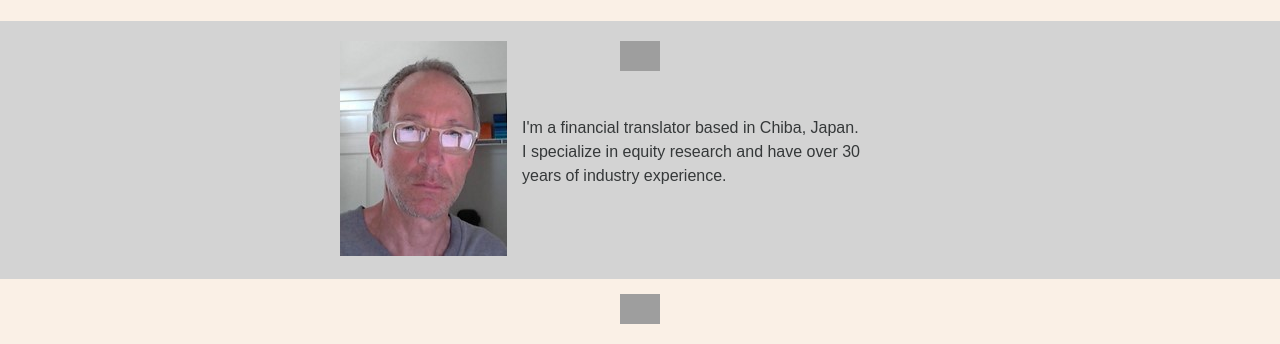
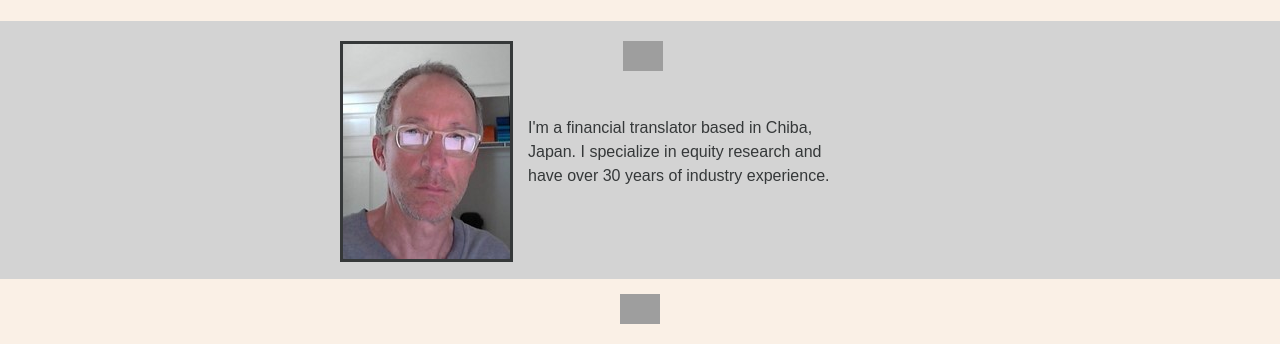
Before and after one commit to mmccarey/Work-profile, a plain HTML site: page index.html in a window 1280 px wide. Shown: the part 437-781 px from the top of the page. Drawn offline with Linux system fonts and the light colour scheme; grey boxes are pictures that could not be loaded.

Commit message:
Update styles.css

```diff
--- a/css/styles.css
+++ b/css/styles.css
@@ -64,6 +64,7 @@ a:hover {
 .profile-pic {
     float: left;
     margin-right: 15px;
+    border: 3px solid #353839;
 }
 
 .profile-blossom-img {
```
